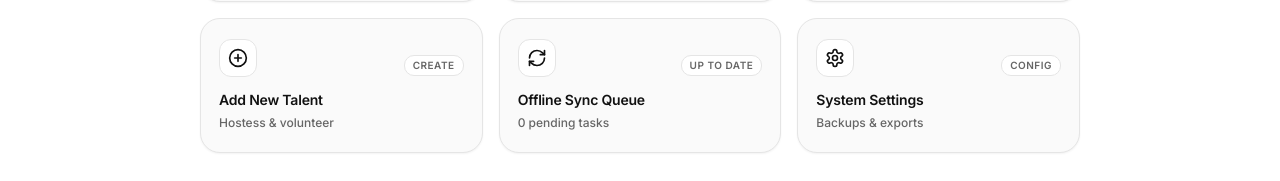
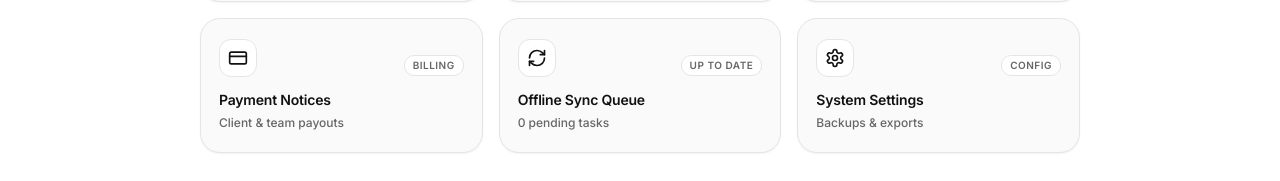
Before and after one commit to contactneklabs-droid/nekleads, a React (Vite) app: page /dashboard in a window 1280 px wide. Shown: the part 409-590 px from the top of the page. Built offline with nearby package versions, Linux system fonts and the light colour scheme.

Commit message:
feat(dashboard): replace redundant Add Talent card with Payment Notices quick launch card

```diff
--- a/src/pages/Dashboard.tsx
+++ b/src/pages/Dashboard.tsx
@@ -5,7 +5,7 @@ import {
   UserCog,
   MessageSquare,
   Settings,
-  PlusCircle,
+  CreditCard,
   ArrowRight,
   RefreshCw,
   Clock,
@@ -96,11 +96,11 @@ export default function Dashboard() {
       badge: 'Ready'
     },
     {
-      title: 'Add New Talent',
-      meta: 'Hostess & volunteer',
-      path: '/volunteers',
-      icon: <PlusCircle size={20} strokeWidth={2} />,
-      badge: 'Create'
+      title: 'Payment Notices',
+      meta: 'Client & team payouts',
+      path: '/whatsapp-drafts',
+      icon: <CreditCard size={20} strokeWidth={2} />,
+      badge: 'Billing'
     },
     {
       title: 'Offline Sync Queue',
```
